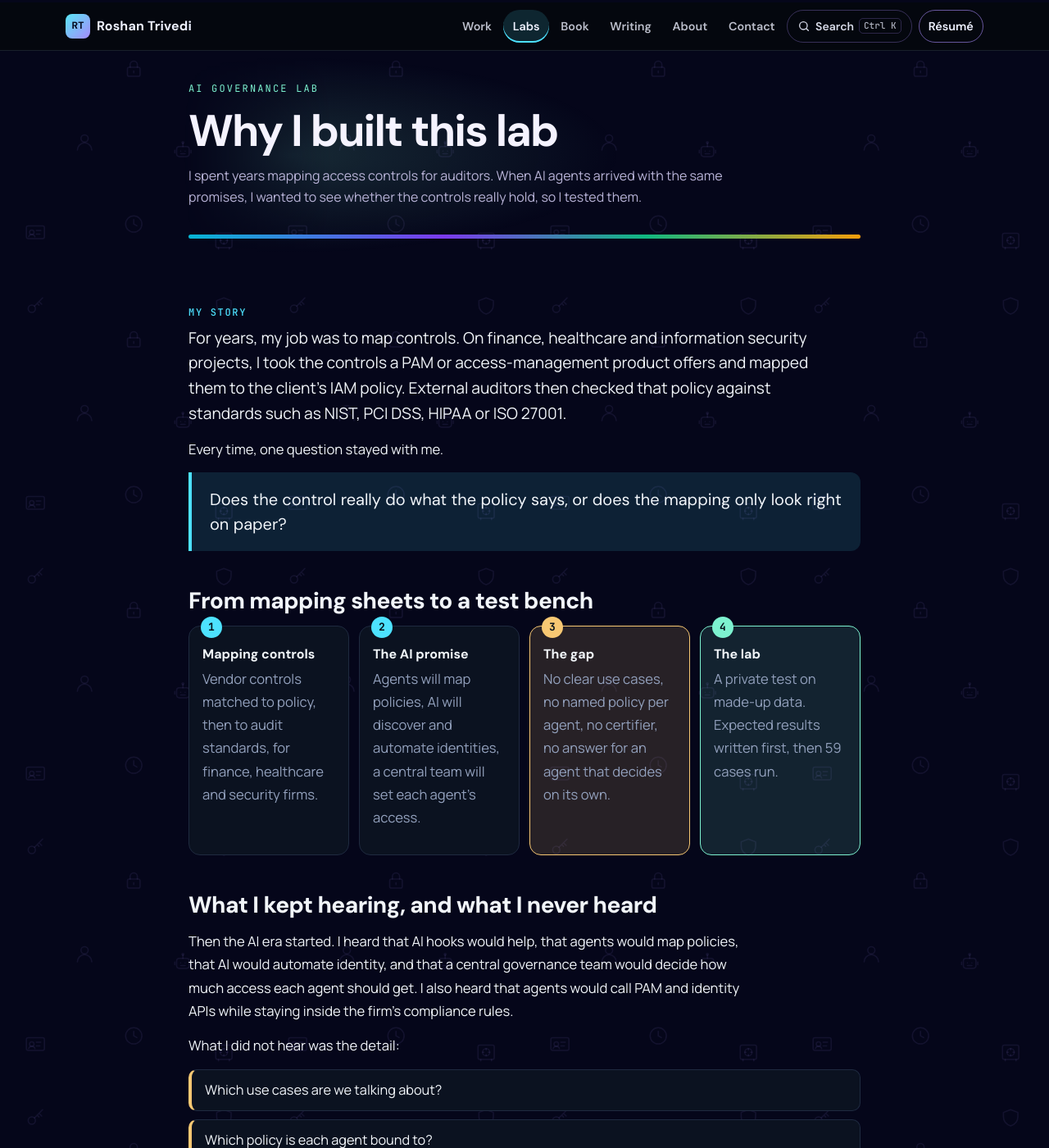
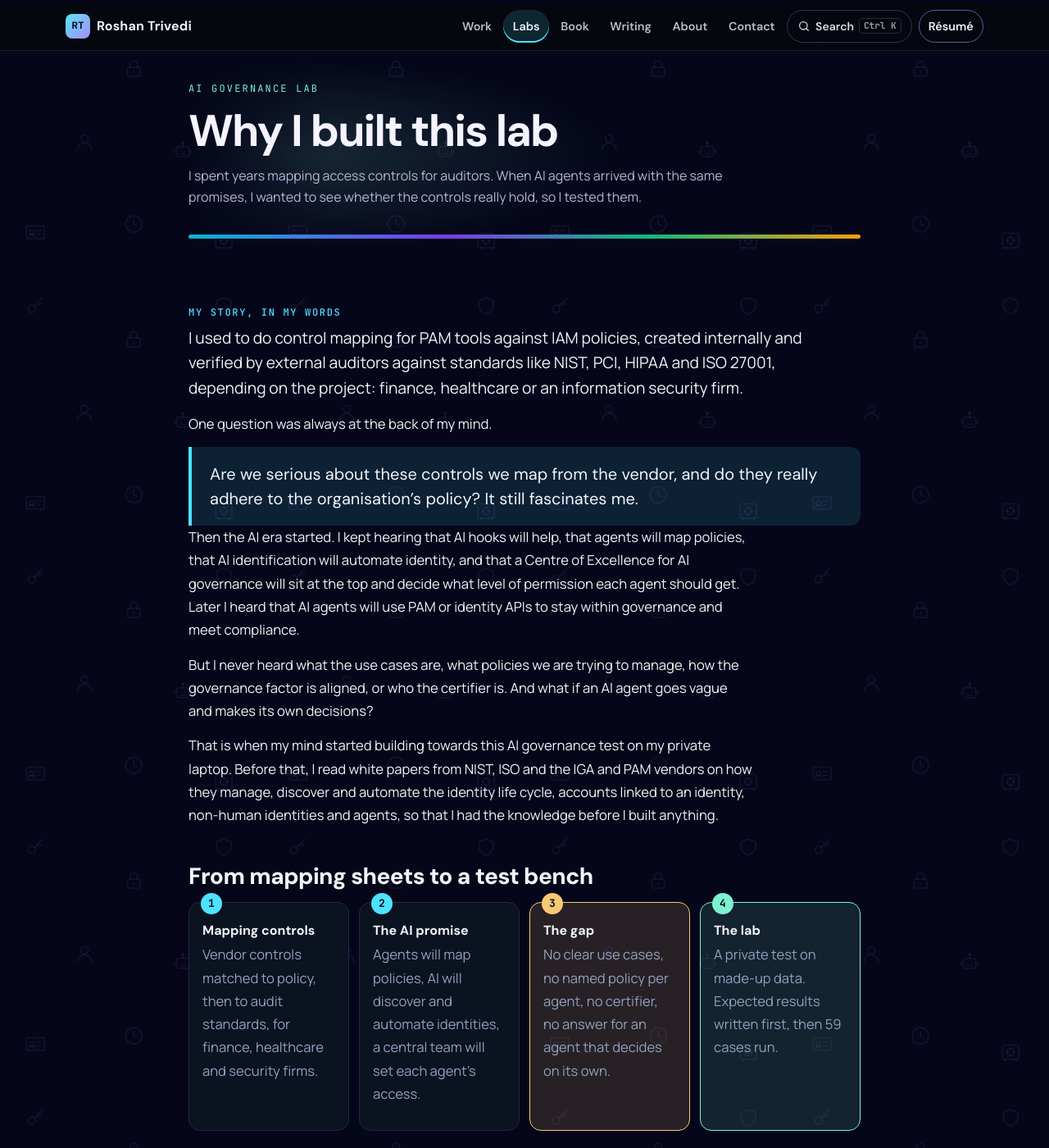
Before and after one commit to trivediroshan1-ui/trivediroshan1-ui.github.io, a Jekyll site: the page ai-governance-lab/story/index.html, which Jekyll copies as it is, in a window 1280 px wide and 1400 px high. Shown: the whole window at 82% size. Built offline with Jekyll 4.4.1, drawn with Linux system fonts in a browser that asks for light colours; some of the changed text lies outside the part shown.

Commit message:
Story page: use Roshan's own wording

```diff
--- a/ai-governance-lab/story/index.html
+++ b/ai-governance-lab/story/index.html
@@ -46,10 +46,13 @@
       </header>
       <div class="agl story">
       <section>
-        <p class="kick">My story</p>
-        <p class="lead">For years, my job was to map controls. On finance, healthcare and information security projects, I took the controls a PAM or access-management product offers and mapped them to the client&rsquo;s IAM policy. External auditors then checked that policy against standards such as NIST, PCI DSS, HIPAA or ISO 27001.</p>
-        <p>Every time, one question stayed with me.</p>
-        <blockquote class="st-quote">Does the control really do what the policy says, or does the mapping only look right on paper?</blockquote>
+        <p class="kick">My story, in my words</p>
+        <p class="lead">I used to do control mapping for PAM tools against IAM policies, created internally and verified by external auditors against standards like NIST, PCI, HIPAA and ISO 27001, depending on the project: finance, healthcare or an information security firm.</p>
+        <p>One question was always at the back of my mind.</p>
+        <blockquote class="st-quote">Are we serious about these controls we map from the vendor, and do they really adhere to the organisation&rsquo;s policy? It still fascinates me.</blockquote>
+        <p>Then the AI era started. I kept hearing that AI hooks will help, that agents will map policies, that AI identification will automate identity, and that a Centre of Excellence for AI governance will sit at the top and decide what level of permission each agent should get. Later I heard that AI agents will use PAM or identity APIs to stay within governance and meet compliance.</p>
+        <p>But I never heard what the use cases are, what policies we are trying to manage, how the governance factor is aligned, or who the certifier is. And what if an AI agent goes vague and makes its own decisions?</p>
+        <p>That is when my mind started building towards this AI governance test on my private laptop. Before that, I read white papers from NIST, ISO and the IGA and PAM vendors on how they manage, discover and automate the identity life cycle, accounts linked to an identity, non-human identities and agents, so that I had the knowledge before I built anything.</p>
       </section>
 
       <section aria-labelledby="path">
@@ -63,9 +66,7 @@
       </section>
 
       <section>
-        <h2>What I kept hearing, and what I never heard</h2>
-        <p>Then the AI era started. I heard that AI hooks would help, that agents would map policies, that AI would automate identity, and that a central governance team would decide how much access each agent should get. I also heard that agents would call PAM and identity APIs while staying inside the firm&rsquo;s compliance rules.</p>
-        <p>What I did not hear was the detail:</p>
+        <h2>The questions nobody answered</h2>
         <ul class="st-q">
           <li>Which use cases are we talking about?</li>
           <li>Which policy is each agent bound to?</li>
@@ -88,7 +89,6 @@
 
       <section>
         <h2>So I built the test</h2>
-        <p>I did not want to build anything before I understood the ground. I read the NIST and ISO material, and how IGA and PAM vendors describe the identity life cycle: accounts linked to a person, non-human identities and agents. Then I built a test on my own laptop.</p>
         <p>The company is made up: Kaveri Finance, a small lender. The Aadhaar, PAN and card numbers are invented, but they pass the real checksums, so the tests behave like real data. I wrote the expected result of every case and saved it in git before running anything.</p>
         <div class="st-stats">
           <div class="st-stat"><b>59</b><span>cases across gateway, filter, agent identity and audit log</span></div>
```
Also changed, not shown: scripts/build-agl-story.py (+8 -8 lines).
